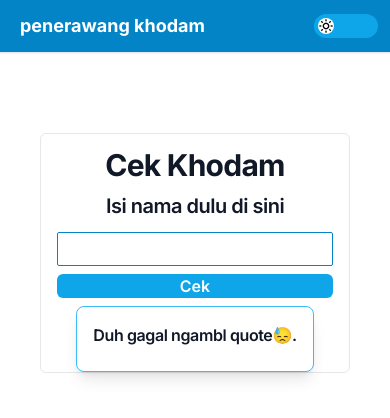
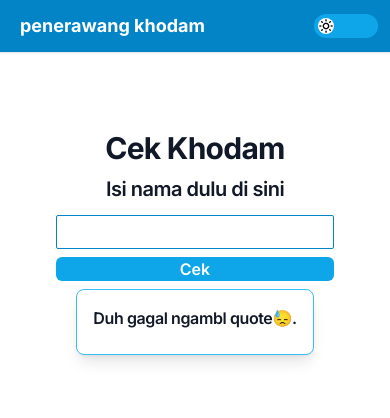
Before and after one commit to dwibudifitriadi/cekkhodam, a plain HTML site: page index.html in a window 390 px wide. Drawn offline with nearby package versions, Linux system fonts and the light colour scheme; no server answers.

Commit message:
Update index.html

```diff
--- a/index.html
+++ b/index.html
@@ -43,7 +43,7 @@
     </nav>
     <div class="container">
         <section class="bg-white  mt-20 mx-10 rounded-lg dark:bg-gray-900">
-            <div class="px-4 dark:bg-gray-800 max-w-screen-xl lg:py-16 border border-sky-500 rounded-md" id="FormulirKhodam">
+            <div class="px-4 dark:bg-gray-800 max-w-screen-xl lg:py-16 " id="FormulirKhodam">
                 <div class="group hover:translate-y-2 hover:translate-x-2 transition-all duration-150">
                     <h1
                         class="select-none my-4 text-center text-3xl font-bold font-inter tracking-tight leading-none text-gray-900 md:text-5xl lg:text-6xl dark:text-white">
```
